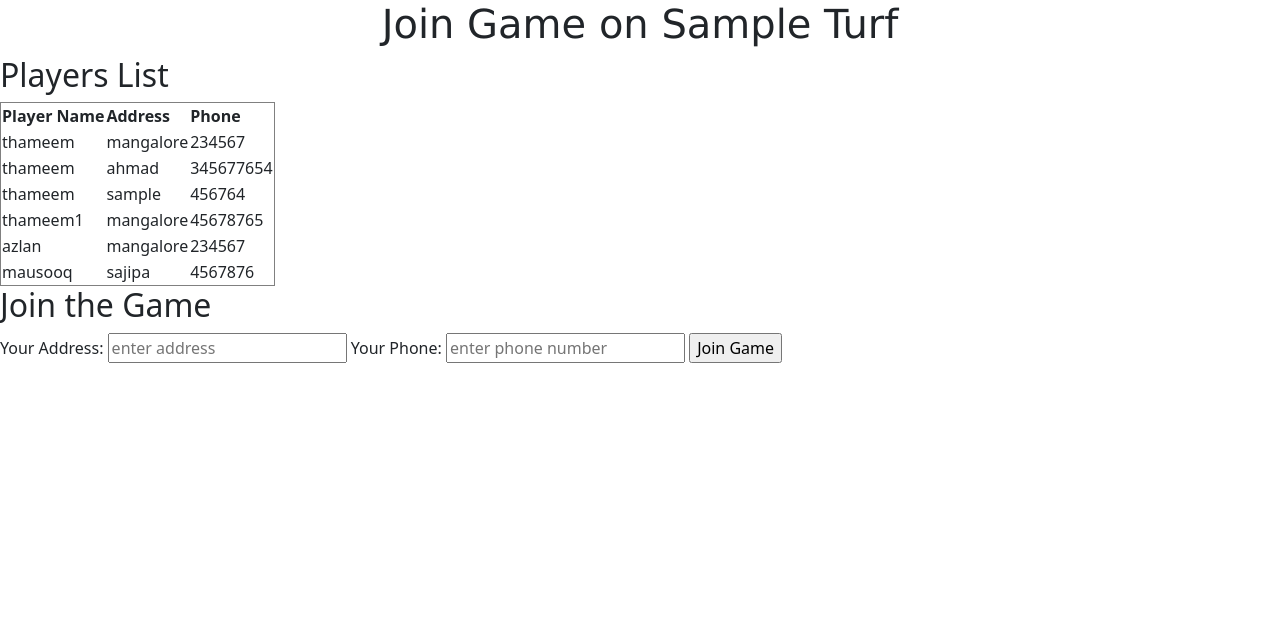
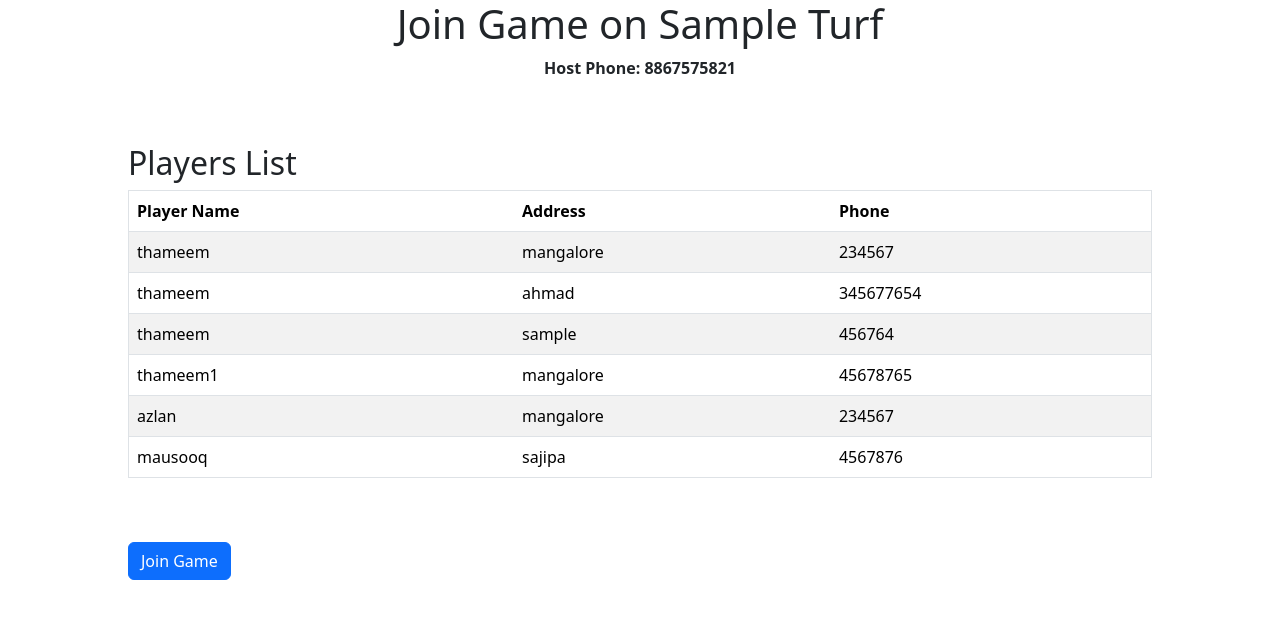
Before and after one commit to Thameem-20/DBMS-project, a Flask app: page /turf/1/join_game/1 in a window 1280 px wide. Shown: the top 619 px of the page. Run offline with Flask 3, Linux system fonts and the light colour scheme; a user stored in the database is signed in; data comes from the database, SQL or seed files in the repository; both versions use the stored data as it was after the commit.

Commit message:
updated css

```diff
--- a/static/css/style.css
+++ b/static/css/style.css
@@ -5,7 +5,7 @@ body {
   margin-left: auto;
 }
 .open {
-  height: 600px;
+  height: 650px;
   background-image: url("../img/5685407.jpg");
   background-repeat: no-repeat;
   /* background-position: center; */
@@ -13,11 +13,13 @@ body {
   background-size: 100% 100%;
 }
 
-h1 {
+.mainheading {
   font-family: "Lucida Sans", "Lucida Sans Regular", "Lucida Grande",
     "Lucida Sans Unicode", Geneva, Verdana, sans-serif;
   color: white;
-  text-align: center;
+  text-align: right;
+  margin-right: 50px;
+  padding-top: 100px;
 }
 .loginbtn {
   border: 3px solid rgb(21, 2, 2);
@@ -27,6 +29,7 @@ h1 {
   text-decoration: none;
   background-color: white;
   color: black;
+  margin: 0 10px;
 }
 .loginbtn:hover {
   background-color: rgb(201, 126, 126);
@@ -37,6 +40,15 @@ h1 {
 }
 .cont1 {
   width: 100px;
-  margin-left: 903px;
-  margin-top: 378px;
+  margin-left: 1100px;
+  margin-top: 250px;
+  display: flex;
 }
+.turftab {
+  width: 80%;
+  margin: auto;
+  margin-top: 5%;
+}
+.turfhead {
+  text-align: center;
+}
--- a/templates/join_game.html
+++ b/templates/join_game.html
@@ -1,12 +1,15 @@
 <!-- join_game.html -->
-{% extends 'layout.html' %}
-{% block title %} Join Game {% endblock title %}
-{% block body %}
-    <h1>Join Game on {{ turf.turf_name }}</h1>
+{% extends 'layout.html' %} {% block title %} Join Game {% endblock title %} {%
+block body %}
+<h1 class="turfhead">Join Game on {{ turf.turf_name }}</h1>
+<p class="turfhead" style="font-weight: bold">
+  Host Phone: {{ game.host_phone }}
+</p>
 
 <!-- Display Players List -->
+<div class="turftab">
   <h2>Players List</h2>
-    <table border="1">
+  <table border="1" class="table table-striped">
     <thead>
       <tr>
         <th>Player Name</th>
@@ -24,16 +27,55 @@
       {% endfor %}
     </tbody>
   </table>
+  <br />
+  <br />
 
-    <!-- Join Game Option -->
-    <h2>Join the Game</h2>
+  <button
+    class="btn btn-primary"
+    id="toggleJoinGameFormBtn"
+    onclick="toggleJoinGameForm()"
+  >
+    Join Game
+  </button>
+  <br />
+  <br />
+  <!-- Join Game Form -->
+  <div id="joinGameFormContainer" style="display: none">
+    <h4>Enter your details</h4>
     <form method="POST" action="">
       <label for="player_address">Your Address:</label>
-        <input type="text" id="player_address" name="player_address" placeholder="enter address" required>
+      <input
+        type="text"
+        id="player_address"
+        name="player_address"
+        placeholder="Enter address"
+        required
+      />
 
       <label for="player_phone">Your Phone:</label>
-        <input type="text" id="player_phone" name="player_phone" placeholder="enter phone number" required>
+      <input
+        type="text"
+        id="player_phone"
+        name="player_phone"
+        placeholder="Enter phone number"
+        required
+      />
+      <br />
+      <br />
+      <input class="btn btn-success" type="submit" />
+    </form>
+  </div>
+</div>
 
-        <input type="submit" value="Join Game">
-    </form>
+<script>
+  function toggleJoinGameForm() {
+    var formContainer = document.getElementById("joinGameFormContainer");
+    if (formContainer.style.display === "none") {
+      formContainer.style.display = "block";
+    } else {
+      formContainer.style.display = "none";
+    }
+  }
+</script>
+
 {% endblock body %}
```
Also changed, not shown: templates/dashboard.html (+14 -8 lines), templates/index.html (+9 -5 lines), templates/players_list.html (+5 -5 lines), templates/turf_detail.html (+28 -12 lines), instance/databases.db. Lines whose indentation alone changed are shown as unchanged.
